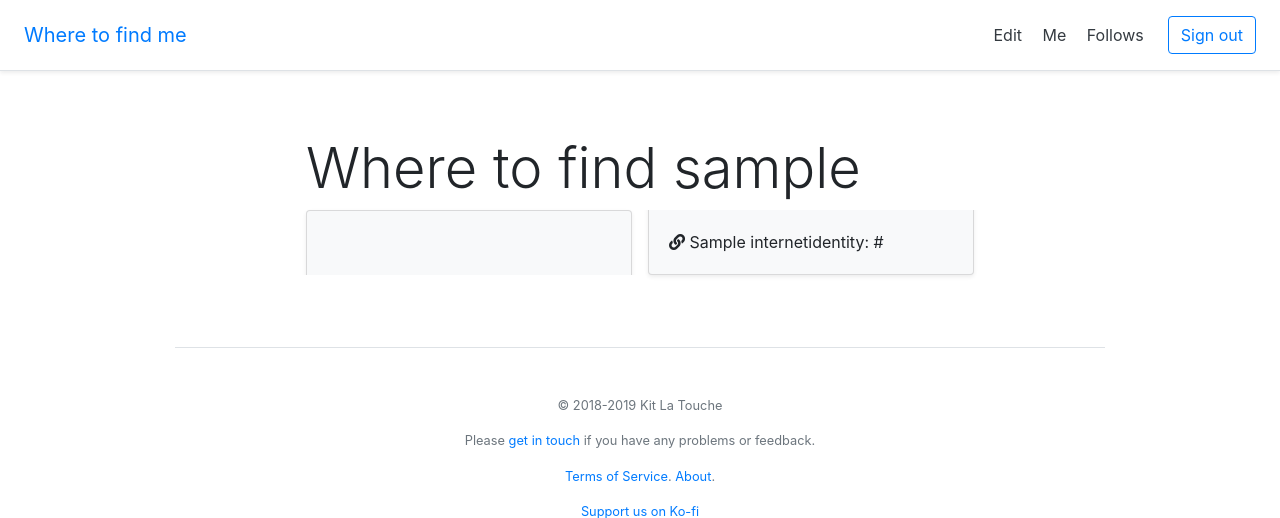
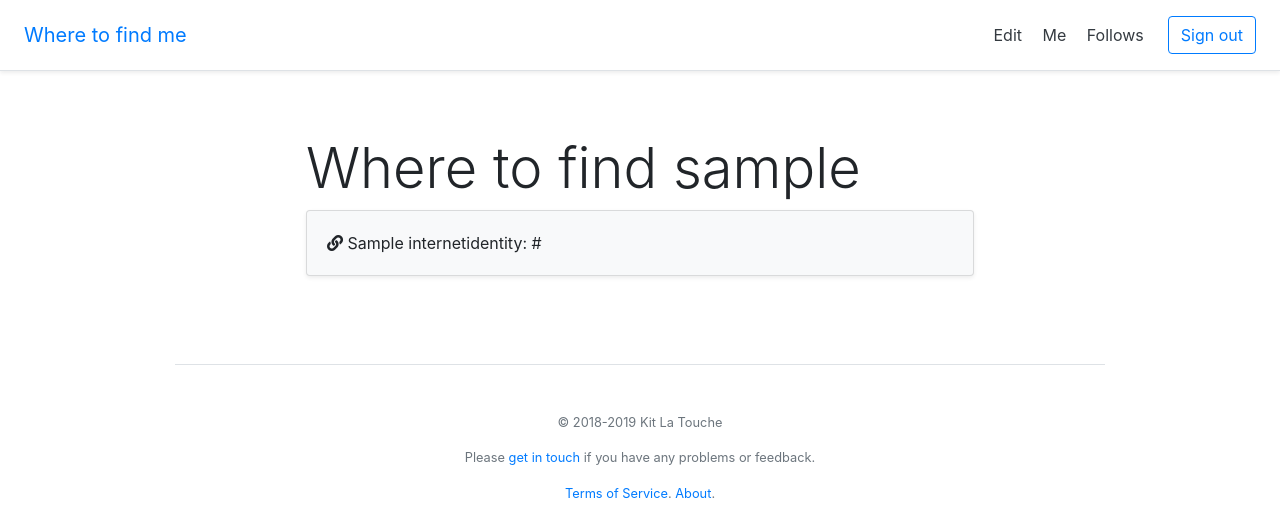
Before and after one commit to wlonk/wheretofind.me, a Django app: a page that uses templates/base.html in a window 1280 px wide. Shown: the top 518 px of the page. Run offline with Django 3.2, Linux system fonts and the light colour scheme; a user stored in the database is signed in; tables that the repository leaves empty hold one stand-in row (values such as "Sample post"); some libraries are stand-ins or nearby versions.

Commit message:
Simplify profile layout
This allows us to more clearly handle D&D reordering too.

Fixes #33.

```diff
--- a/static/css/main.css
+++ b/static/css/main.css
@@ -27,7 +27,3 @@ html {
 .identity {
   background: url('../images/draghandle.png') no-repeat bottom 2px left 3px;
 }
-
-.identities-display {
-  columns: 320px 2;
-}
```
